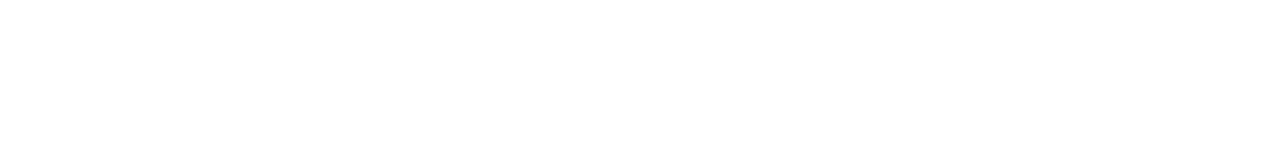
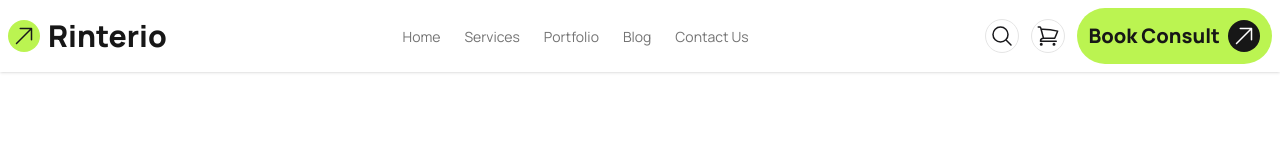
Before and after one commit to Mostofarusho/AssignmentThreeRinterioHouseRent, a plain HTML site: page index.html in a window 1280 px wide. Drawn offline with nearby package versions, Linux system fonts and the light colour scheme.

Commit message:
NavBar Complete

```diff
--- a/index.html
+++ b/index.html
@@ -4,11 +4,115 @@
 <head>
     <meta charset="UTF-8">
     <meta name="viewport" content="width=device-width, initial-scale=1.0">
+    <!-- Tailwind and DaisyUI CDN Link  -->
+    <link href="https://cdn.jsdelivr.net/npm/daisyui@5" rel="stylesheet" type="text/css" />
+    <script src="https://cdn.jsdelivr.net/npm/@tailwindcss/browser@4"></script>
+    <title>Fruit Burst</title>
+    <!-- Font Awesome CDN  -->
+    <script src="https://kit.fontawesome.com/757699229b.js" crossorigin="anonymous"></script>
+    <!-- Google Font  -->
+    <link rel="preconnect" href="https://fonts.googleapis.com">
+    <link rel="preconnect" href="https://fonts.gstatic.com" crossorigin>
+    <link href="https://fonts.googleapis.com/css2?family=Manrope:wght@200..800&display=swap" rel="stylesheet">
     <title>Assignment Three Rinterio House Rent</title>
+    <style>
+        body {
+            font-family: "Manrope", sans-serif;
+        }
+    </style>
 </head>
 
 <body>
+    <header class="md:container mx-auto">
+        <!-- Nav Bar Section -->
+        <div class="navbar bg-base-100 shadow-sm lg:justify-between">
+            <!-- Mobile/Tablet Layout -->
+            <div class="w-full flex items-center justify-between lg:hidden">
+                <!-- Logo on the Left -->
+                <div class="flex items-center gap-2">
+                    <div class="bg-lime-300 rounded-full flex items-center justify-center p-1">
+                        <svg xmlns="http://www.w3.org/2000/svg" fill="none" viewBox="0 0 24 24" stroke-width="1.5" stroke="currentColor" class="size-6">
+            <path stroke-linecap="round" stroke-linejoin="round"
+              d="m4.5 19.5 15-15m0 0H8.25m11.25 0v11.25" />
+          </svg>
+                    </div>
+                    <h1 class="text-3xl text-neutral-900 font-extrabold">Rinterio</h1>
+                </div>
 
+                <!-- Burger menu on the Right -->
+                <div class="dropdown">
+                    <div tabindex="0" role="button" class="p-4 flex items-center justify-center bg-gray-200 rounded-full">
+                        <i class="fa-solid fa-bars text-red-600 text-3xl"></i>
+                    </div>
+                    <ul tabindex="0" class="menu menu-sm dropdown-content bg-base-100 rounded-box z-1 mt-3 w-52 p-2 shadow text-neutral-500">
+                        <li><a>Home</a></li>
+                        <li><a>Services</a></li>
+                        <li><a>Portfolio</a></li>
+                        <li><a>Blog</a></li>
+                        <li><a>Contact Us</a></li>
+                    </ul>
+                </div>
+            </div>
+
+            <!-- Large Screen Layout -->
+            <div class="hidden lg:flex lg:items-center lg:justify-between w-full">
+                <!-- Left: Logo and Name -->
+                <div class="flex items-center gap-2">
+                    <div class="bg-lime-300 rounded-full flex items-center justify-center p-1">
+                        <svg xmlns="http://www.w3.org/2000/svg" fill="none" viewBox="0 0 24 24" stroke-width="1.5" stroke="currentColor" class="size-6">
+            <path stroke-linecap="round" stroke-linejoin="round"
+              d="m4.5 19.5 15-15m0 0H8.25m11.25 0v11.25" />
+          </svg>
+                    </div>
+                    <h1 class="text-3xl text-neutral-900 font-extrabold">Rinterio</h1>
+                </div>
+
+                <!-- Center Menu -->
+                <div class="">
+                    <ul class="menu menu-horizontal px-1 text-neutral-500">
+                        <li><a>Home</a></li>
+                        <li><a>Services</a></li>
+                        <li><a>Portfolio</a></li>
+                        <li><a>Blog</a></li>
+                        <li><a>Contact Us</a></li>
+                    </ul>
+                </div>
+
+                <!-- Right Icons and Button -->
+                <div class="">
+                    <div class="flex items-center justify-center gap-3">
+                        <!-- Search Icon -->
+                        <div class="bg-white border border-neutral-200 rounded-full flex items-center justify-center p-1">
+                            <svg xmlns="http://www.w3.org/2000/svg" fill="none" viewBox="0 0 24 24" stroke-width="1.5" stroke="currentColor" class="size-6">
+              <path stroke-linecap="round" stroke-linejoin="round"
+                d="m21 21-5.197-5.197m0 0A7.5 7.5 0 1 0 5.196 5.196a7.5 7.5 0 0 0 10.607 10.607Z" />
+            </svg>
+                        </div>
+                        <!-- Cart Icon -->
+                        <div class="bg-white border border-neutral-200 rounded-full flex items-center justify-center p-1">
+                            <svg xmlns="http://www.w3.org/2000/svg" fill="none" viewBox="0 0 24 24" stroke-width="1.5" stroke="currentColor" class="size-6">
+              <path stroke-linecap="round" stroke-linejoin="round"
+                d="M2.25 3h1.386c.51 0 .955.343 1.087.835l.383 1.437M7.5 14.25a3 3 0 0 0-3 3h15.75m-12.75-3h11.218c1.121-2.3 2.1-4.684 2.924-7.138a60.114 60.114 0 0 0-16.536-1.84M7.5 14.25 5.106 5.272M6 20.25a.75.75 0 1 1-1.5 0 .75.75 0 0 1 1.5 0Zm12.75 0a.75.75 0 1 1-1.5 0 .75.75 0 0 1 1.5 0Z" />
+            </svg>
+                        </div>
+                        <!-- Book Consult Button -->
+                        <div class="flex items-center justify-center gap-2 bg-lime-300 p-3 rounded-full">
+                            <h3 class="text-xl text-neutral-900 font-extrabold">Book Consult</h3>
+                            <div class="bg-neutral-900 text-white rounded-full flex items-center justify-center p-1">
+                                <svg xmlns="http://www.w3.org/2000/svg" fill="none" viewBox="0 0 24 24" stroke-width="1.5" stroke="currentColor" class="size-6">
+                <path stroke-linecap="round" stroke-linejoin="round"
+                  d="m4.5 19.5 15-15m0 0H8.25m11.25 0v11.25" />
+              </svg>
+                            </div>
+                        </div>
+                    </div>
+                </div>
+            </div>
+        </div>
+    </header>
+
+    <main></main>
+    <footer></footer>
 </body>
 
 </html>
--- /dev/null
+++ b/tailwind.config.js
@@ -0,0 +1,21 @@
+/** @type {import('tailwindcss').Config} */
+module.exports = {
+    content: [
+        "./index.html",
+        "./src/**/*.{js,ts,jsx,tsx}"
+    ],
+    theme: {
+        extend: {
+            colors: {
+                primary: '#9376e0',
+                secondary: '#e893cf',
+                'bike-primary': '#e76f51',
+            },
+            fontFamily: {
+
+                'lato': ['Lato', 'sans-serif'],
+            },
+        },
+    },
+    plugins: [],
+}
```
